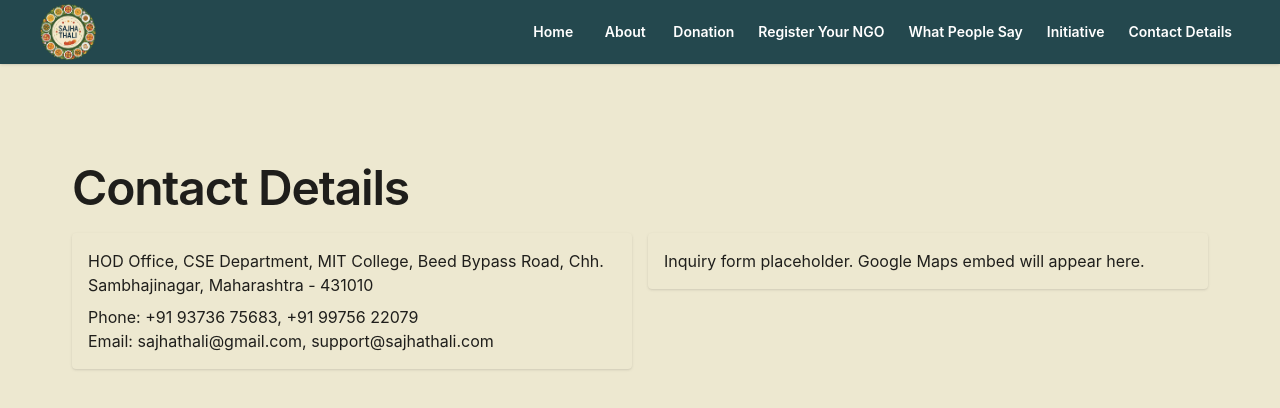
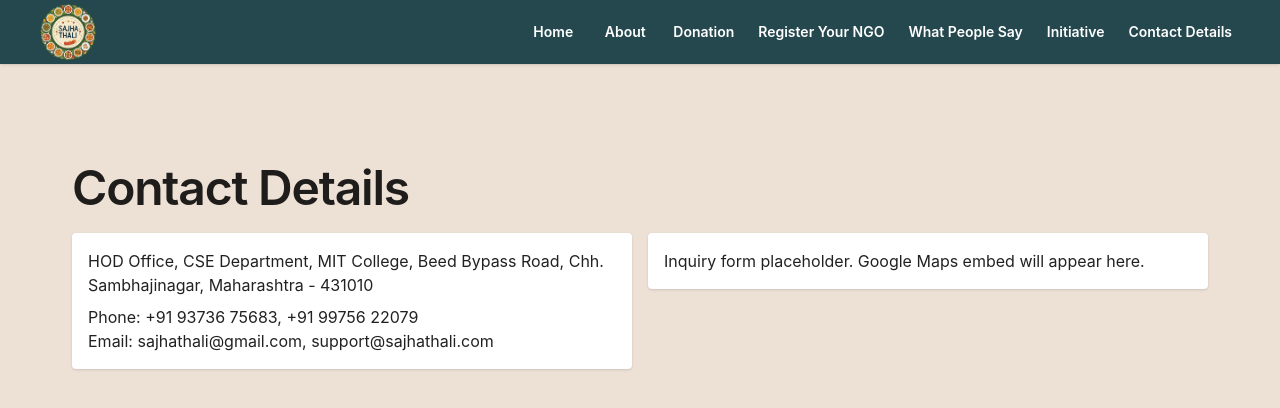
Before and after one commit to sajhathali/sothali, a Next.js app: page /contact in a window 1280 px wide. Shown: the top 408 px of the page. Built offline with nearby package versions, Linux system fonts and the light colour scheme.

Commit message:
feat: update app background to #EDE0D4 with white paper components for forms and cards

```diff
--- a/src/components/ThemeRegistry.tsx
+++ b/src/components/ThemeRegistry.tsx
@@ -8,8 +8,8 @@
     primary: { main: "#24484E" },
     secondary: { main: "#f57c00" },
         background: {
-          default: "#EDE8D0",
-          paper: "#EDE8D0",
+          default: "#EDE0D4",
+          paper: "#ffffff",
         },
   },
   typography: {
```
